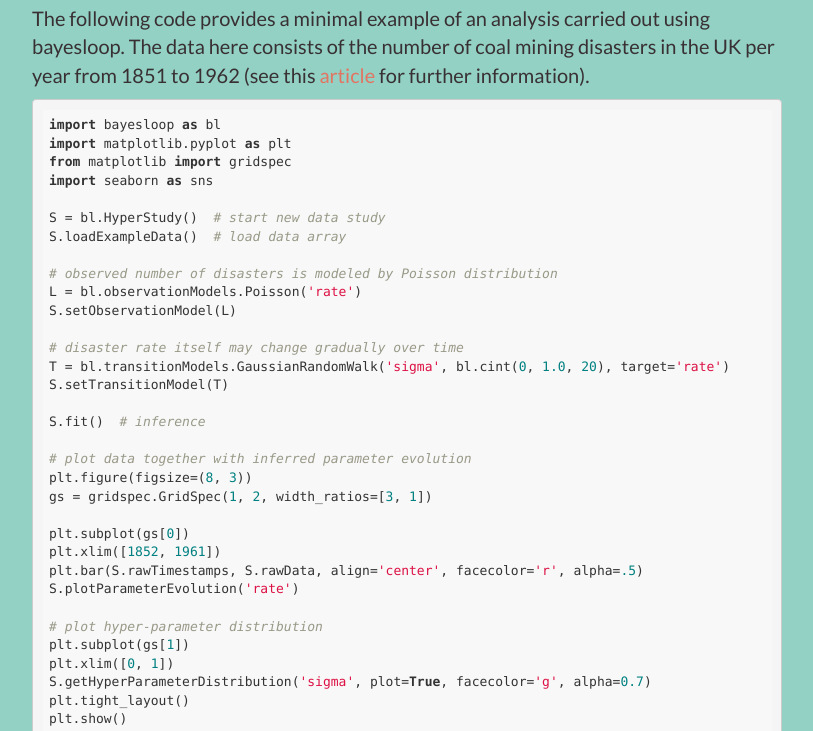
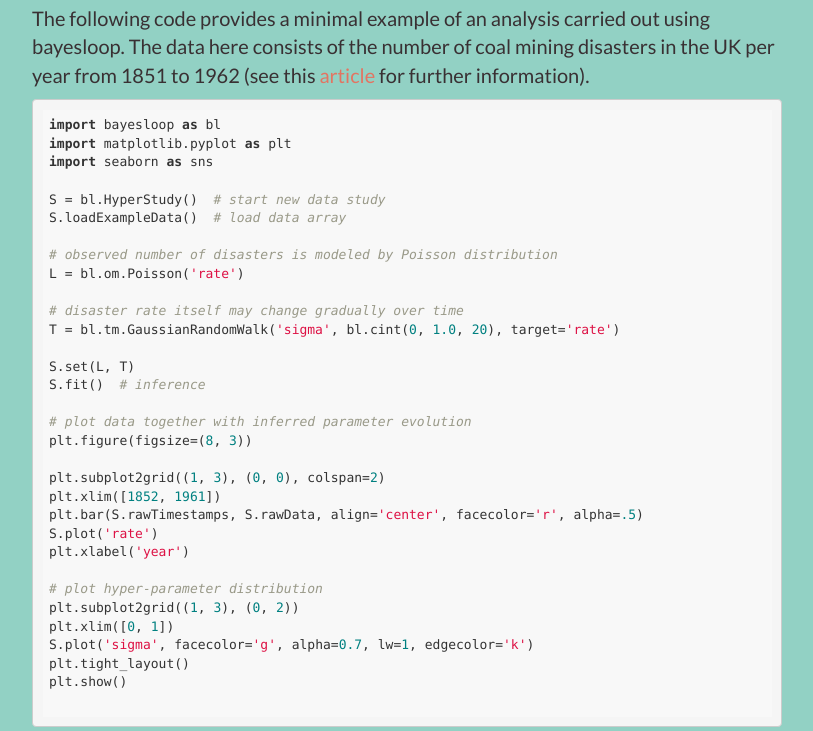
Before and after one commit to christophmark/bayesloop, a website: page index.html in a window 1280 px wide. Shown: the part 3850-4581 px from the top of the page, without its empty margins (233-1046 px from the left). Drawn offline with nearby package versions, Linux system fonts and the light colour scheme.

Commit message:
Use convenience functions in minimal example

```diff
--- a/index.html
+++ b/index.html
@@ -215,35 +215,33 @@
                     <p>The following code provides a minimal example of an analysis carried out using bayesloop. The data here consists of the number of coal mining disasters in the UK per year from 1851 to 1962 (see this <a href="http://www.dima.unige.it/%7Ericcomag/Teaching/ProcessiStocastici/coal-mining-disaster-original%20paper.pdf" target="_blank">article</a> for further information).</p>
                     <pre><code class="Python">import bayesloop as bl
 import matplotlib.pyplot as plt
-from matplotlib import gridspec
 import seaborn as sns
 
 S = bl.HyperStudy()  # start new data study
 S.loadExampleData()  # load data array
 
 # observed number of disasters is modeled by Poisson distribution
-L = bl.observationModels.Poisson('rate')
-S.setObservationModel(L)
+L = bl.om.Poisson('rate')
 
 # disaster rate itself may change gradually over time
-T = bl.transitionModels.GaussianRandomWalk('sigma', bl.cint(0, 1.0, 20), target='rate')
-S.setTransitionModel(T)
+T = bl.tm.GaussianRandomWalk('sigma', bl.cint(0, 1.0, 20), target='rate')
 
+S.set(L, T)
 S.fit()  # inference
 
 # plot data together with inferred parameter evolution
 plt.figure(figsize=(8, 3))
-gs = gridspec.GridSpec(1, 2, width_ratios=[3, 1])
 
-plt.subplot(gs[0])
+plt.subplot2grid((1, 3), (0, 0), colspan=2)
 plt.xlim([1852, 1961])
 plt.bar(S.rawTimestamps, S.rawData, align='center', facecolor='r', alpha=.5)
-S.plotParameterEvolution('rate')
+S.plot('rate')
+plt.xlabel('year')
 
 # plot hyper-parameter distribution
-plt.subplot(gs[1])
+plt.subplot2grid((1, 3), (0, 2))
 plt.xlim([0, 1])
-S.getHyperParameterDistribution('sigma', plot=True, facecolor='g', alpha=0.7)
+S.plot('sigma', facecolor='g', alpha=0.7, lw=1, edgecolor='k')
 plt.tight_layout()
 plt.show()
                         </code></pre>
```
